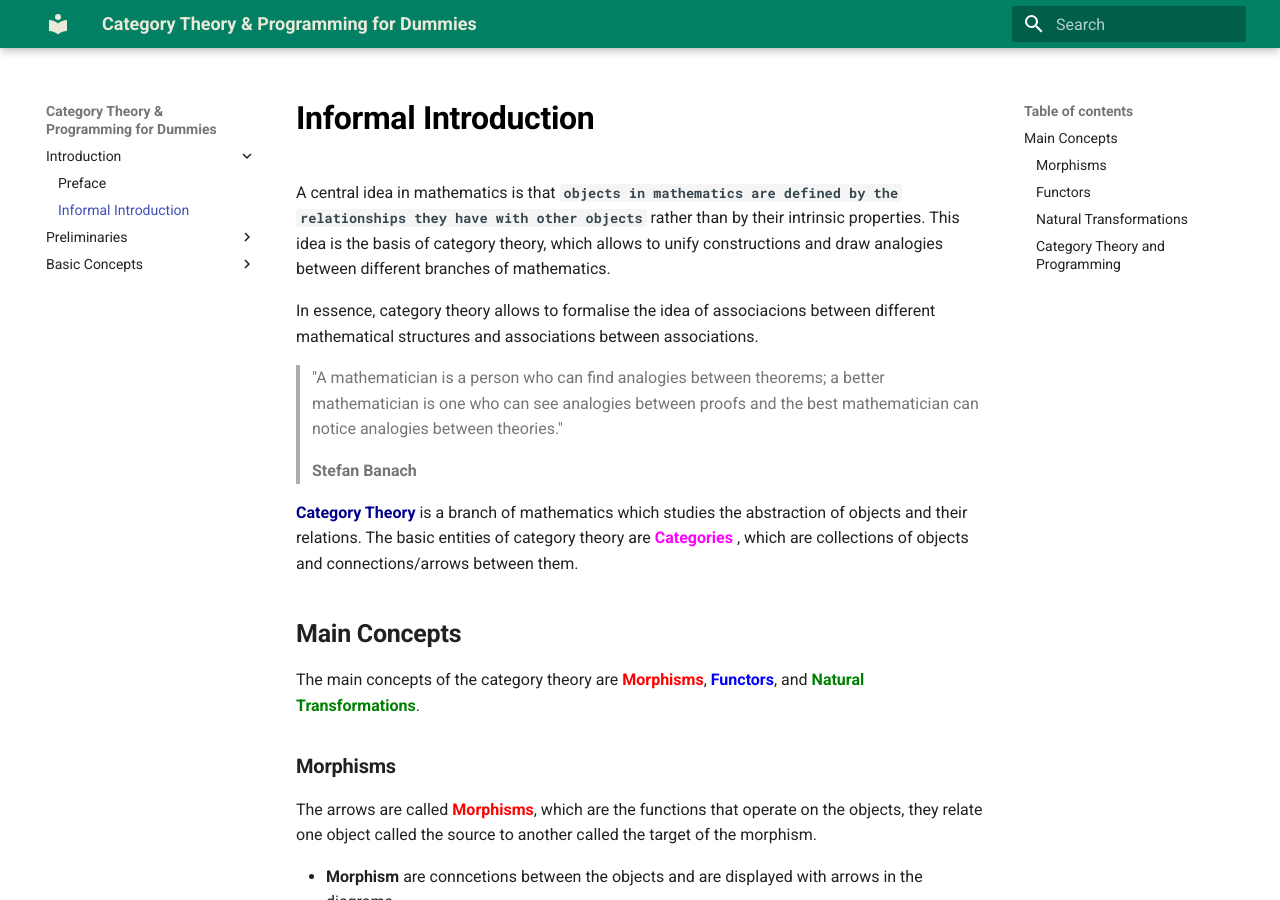
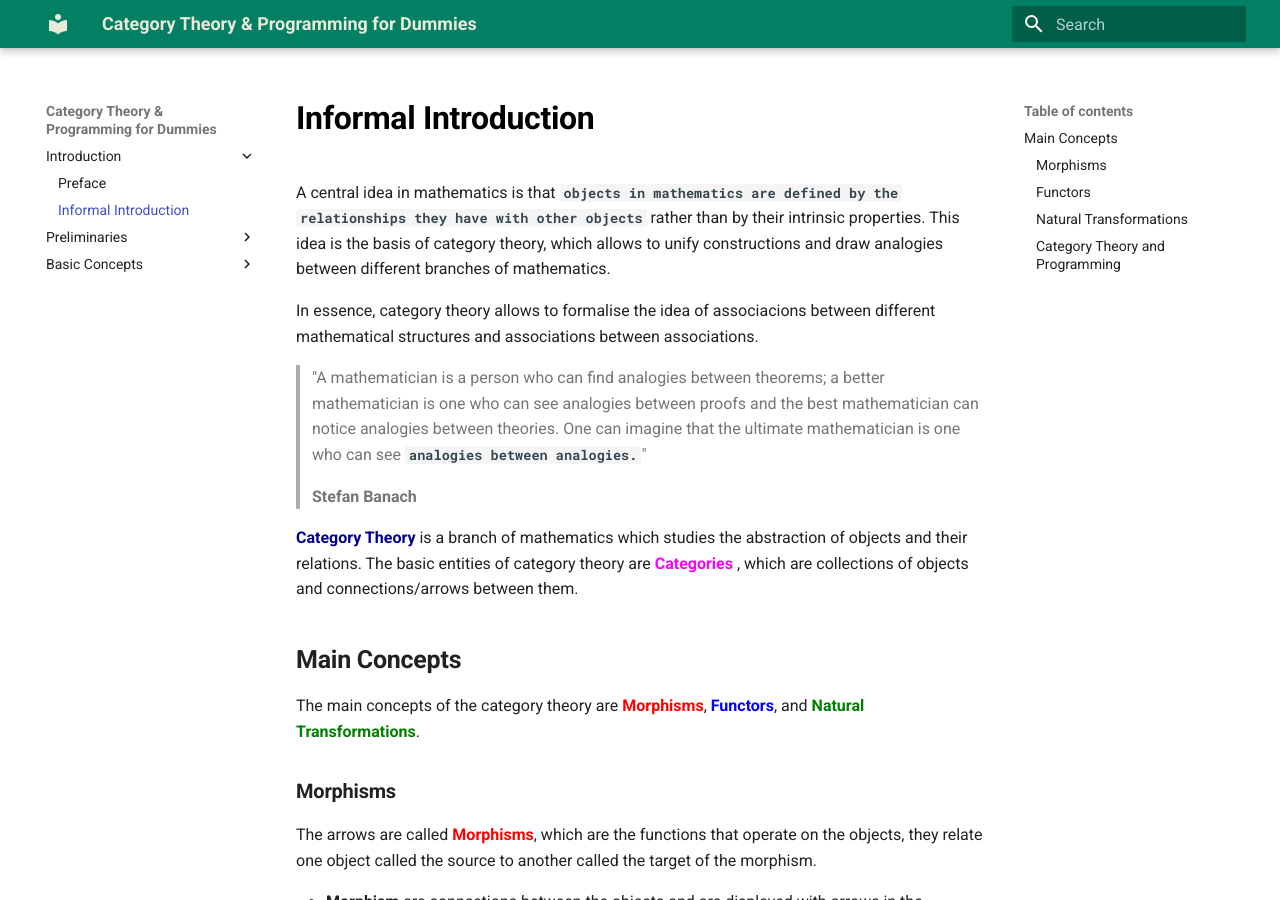
Before and after one commit to Varvos/category-theory-and-programming-for-absolute-dummies, an MkDocs documentation site: the page built from docs/intro/introduction-to-category-theory.md, in a window 1280 px wide and 900 px high. Built offline with MkDocs 1.6.1 and Material for MkDocs 9.7.7, drawn with Linux system fonts in a browser that asks for light colours; nearby versions of some CDN libraries.

Commit message:
feat: update quote

```diff
--- a/docs/intro/introduction-to-category-theory.md
+++ b/docs/intro/introduction-to-category-theory.md
@@ -5,8 +5,7 @@ A central idea in mathematics is that **`objects in mathematics are defined by t
 In essence, category theory allows to formalise the idea of associacions between different mathematical structures and associations between associations.
 
 >
-> "A mathematician is a person who can find analogies between theorems; a better mathematician is one who can see analogies
-> between proofs and the best mathematician can notice analogies between theories."
+> "A mathematician is a person who can find analogies between theorems; a better mathematician is one who can see analogies between proofs and the best mathematician can notice analogies between theories. One can imagine that the ultimate mathematician is one who can see **`analogies between analogies.`**"
 >
 > **Stefan Banach**
 
```
